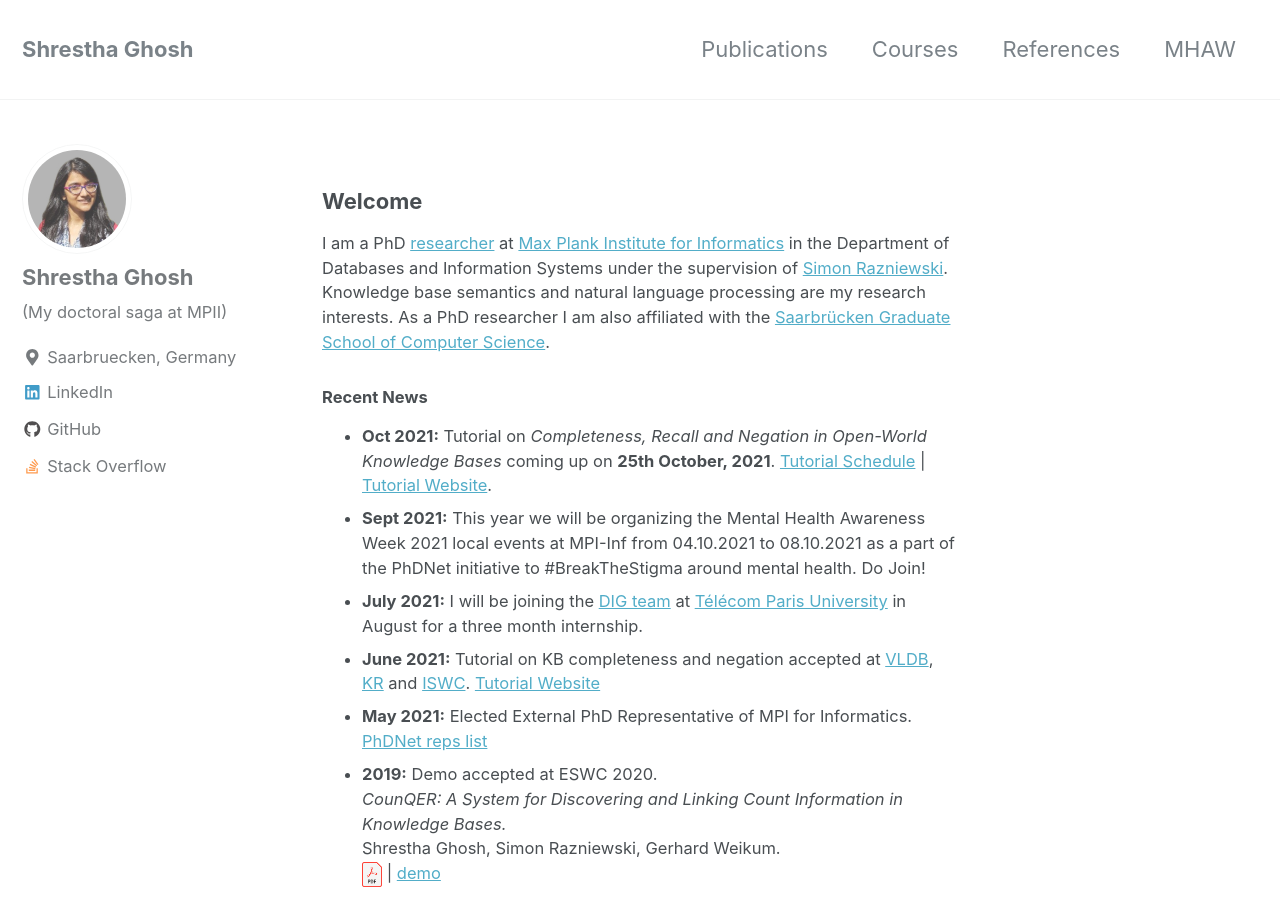
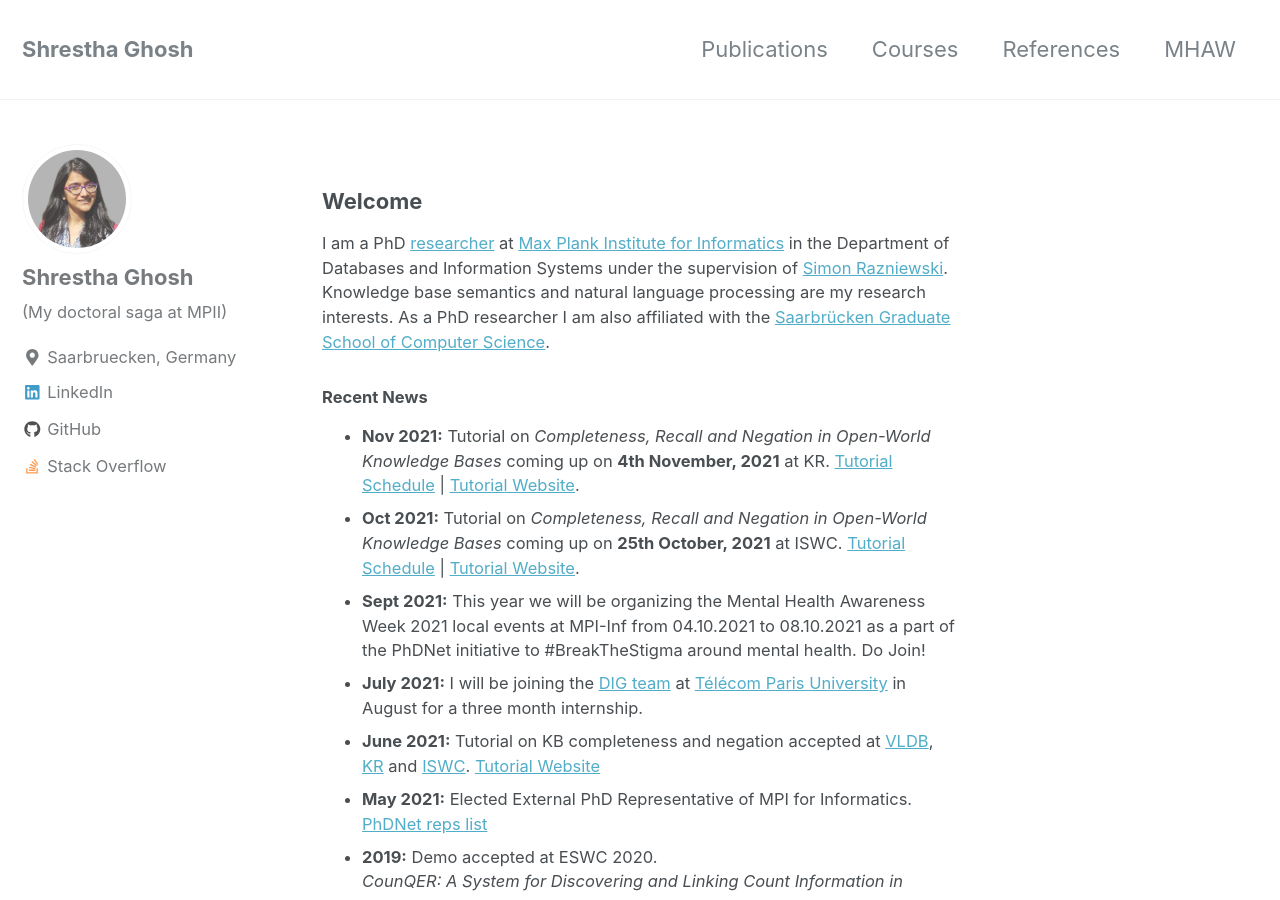
Before and after one commit to ghoshs/ghoshs.github.io, a Jekyll site: the page built from index.html, in a window 1280 px wide and 900 px high. Built offline with Jekyll 4.4.1, drawn with Linux system fonts in a browser that asks for light colours; nearby versions of some CDN libraries; the list of posts is cut into pages by our own code.

Commit message:
update news

```diff
--- a/_layouts/home.html
+++ b/_layouts/home.html
@@ -14,7 +14,10 @@ layout: archive
 
 <ul class="small">
   <li>
-    <strong>Oct 2021:</strong> Tutorial on <i>Completeness, Recall and Negation in Open-World Knowledge Bases</i> coming up on <strong>25th October, 2021</strong>. <a href="https://iswc2021.semanticweb.org/tutorial-schedule">Tutorial Schedule</a> | <a href="https://www.mpi-inf.mpg.de/iswc-2021-tutorial">Tutorial Website</a>.
+    <strong>Nov 2021:</strong> Tutorial on <i>Completeness, Recall and Negation in Open-World Knowledge Bases</i> coming up on <strong>4th November, 2021</strong> at KR. <a href="https://kr2021.kbsg.rwth-aachen.de/static/program/4/">Tutorial Schedule</a> | <a href="https://www.mpi-inf.mpg.de/kr-2021-tutorial">Tutorial Website</a>.
+  </li>
+  <li>
+    <strong>Oct 2021:</strong> Tutorial on <i>Completeness, Recall and Negation in Open-World Knowledge Bases</i> coming up on <strong>25th October, 2021</strong> at ISWC. <a href="https://iswc2021.semanticweb.org/tutorial-schedule">Tutorial Schedule</a> | <a href="https://www.mpi-inf.mpg.de/iswc-2021-tutorial">Tutorial Website</a>.
   </li>
   <li>
     <strong>Sept 2021:</strong> This year we will be organizing the Mental Health Awareness Week 2021 local events at MPI-Inf from 04.10.2021 to 08.10.2021 as a part of the PhDNet initiative to #BreakTheStigma around mental health. Do Join!
```
